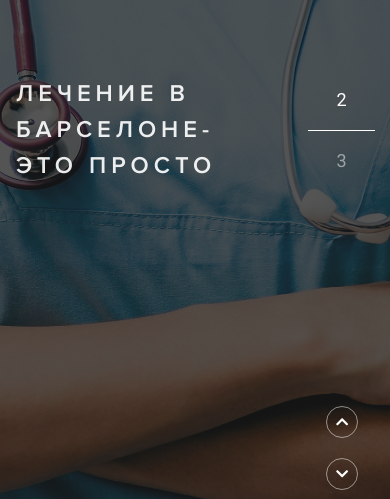
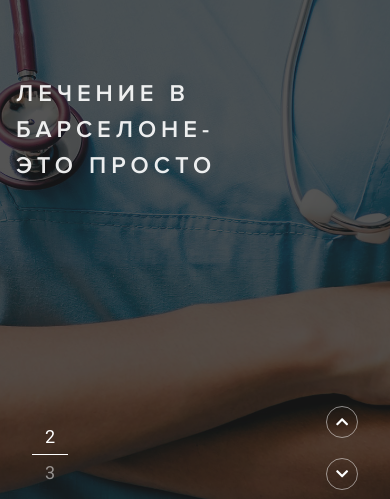
Before and after one commit to OlhaKa/evstratenko, a plain HTML site: page evstratenko/index.html in a window 390 px wide. Shown: the part 292-791 px from the top of the page. Drawn offline with Linux system fonts and the light colour scheme.

Commit message:
slider counter for mob devices

```diff
--- a/evstratenko/sass/_media.scss
+++ b/evstratenko/sass/_media.scss
@@ -113,6 +113,16 @@
     font-size: 24px;
     line-height: 36px;
     left: 15px;
+  }
+  body .slider_info .slide_counter {
+    top: auto;
+    bottom: 62px;
+    right: auto;
+    left: 32px;
+    line-height: 35px;
+    .slide_count {
+      width: 36px;
+    }
   }
 }
 @media (max-width: 575px) {
```
Also changed, not shown: evstratenko/css/main.css, 1 other file.
